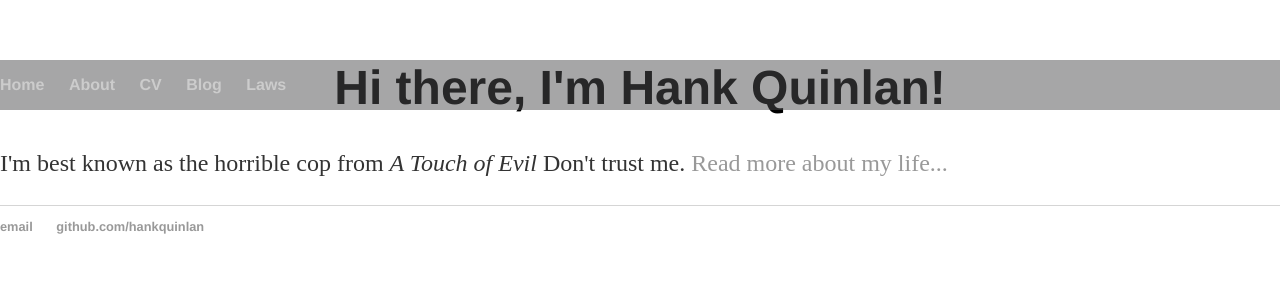
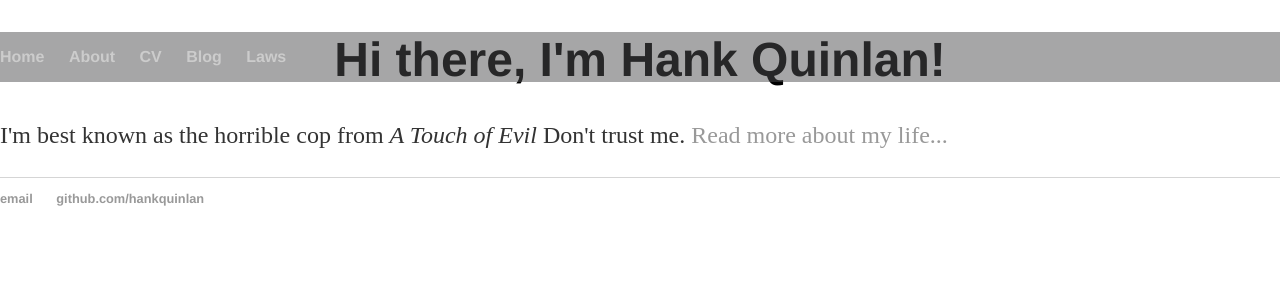
Before and after one commit to lexieph/lexieph.github.io, a Jekyll site: the page built from index.html, in a window 1280 px wide. Shown: the top 300 px of the page. Built offline with Jekyll 4.4.1, drawn with Linux system fonts in a browser that asks for light colours.

Commit message:
Update main.css

```diff
--- a/css/main.css
+++ b/css/main.css
@@ -1,5 +1,5 @@
 body {
-    margin: 60px auto;
+    margin: 0px auto;
     width: 100%;
 }
 
```
